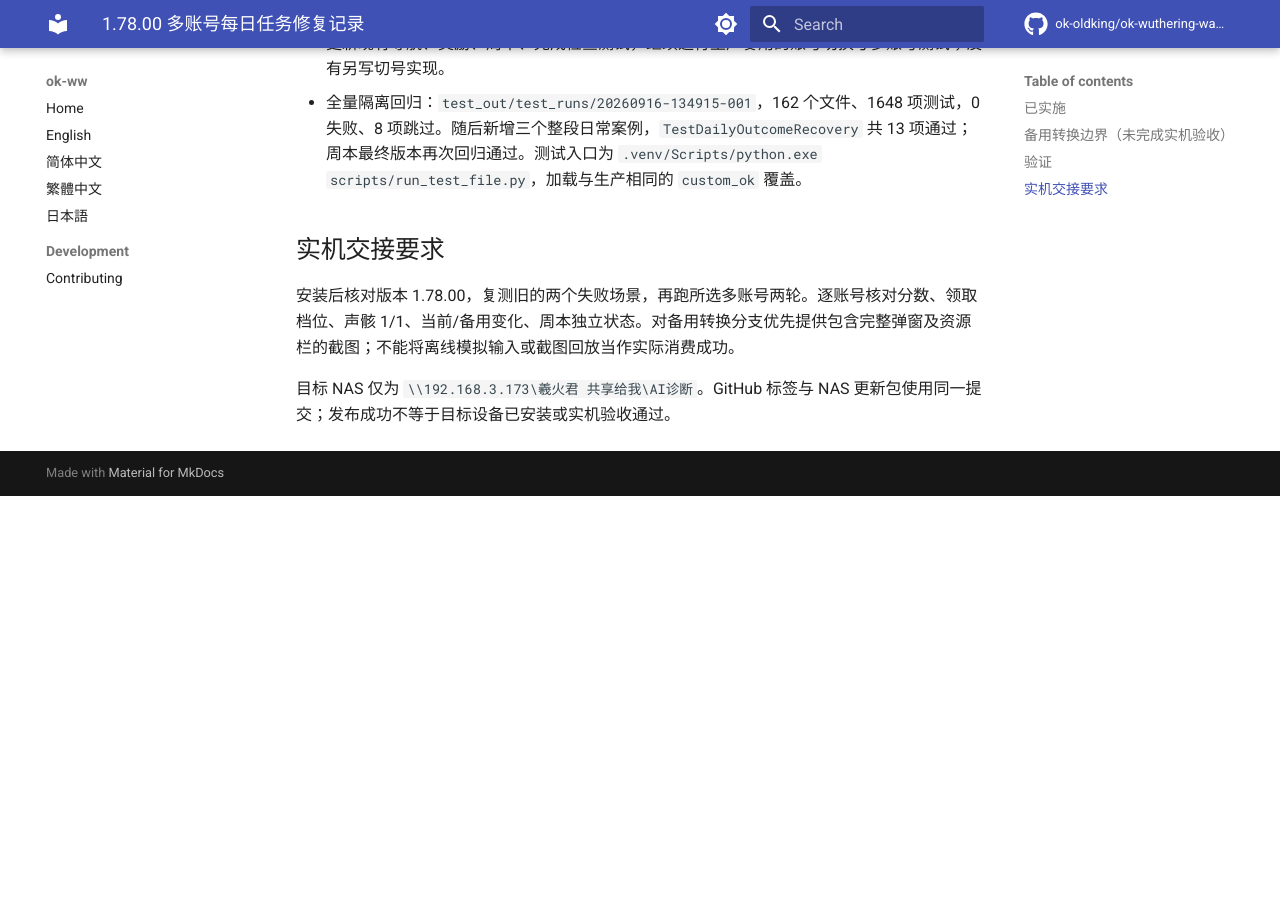
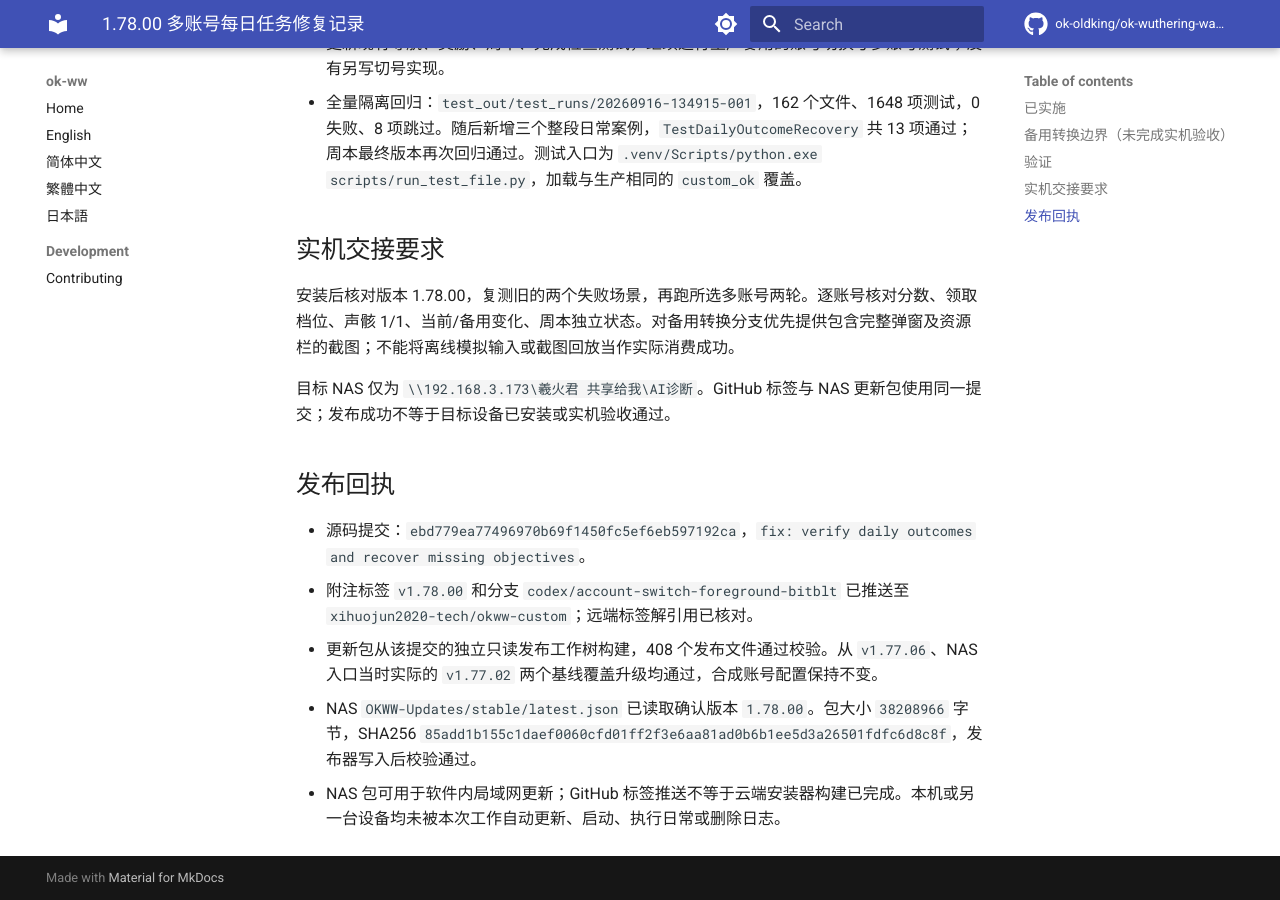
Before and after one commit to xihuojun2020-tech/okww-custom, an MkDocs documentation site: the page built from docs/reviews/2026-09-16-daily-outcome-implementation.md, in a window 1280 px wide and 900 px high, scrolled down 1380 px. Built offline with MkDocs 1.6.1 and Material for MkDocs 9.7.7, drawn with Linux system fonts in a browser that asks for light colours; comment, search, counter and statistics services are not loaded; before the commit the page ends 1876 px from its top, so only the background shows below that.

Commit message:
docs: record daily recovery release verification

```diff
--- a/docs/reviews/2026-09-16-daily-outcome-implementation.md
+++ b/docs/reviews/2026-09-16-daily-outcome-implementation.md
@@ -31,3 +31,11 @@
 安装后核对版本 1.78.00，复测旧的两个失败场景，再跑所选多账号两轮。逐账号核对分数、领取档位、声骸 1/1、当前/备用变化、周本独立状态。对备用转换分支优先提供包含完整弹窗及资源栏的截图；不能将离线模拟输入或截图回放当作实际消费成功。
 
 目标 NAS 仅为 `\\192.168.3.173\羲火君 共享给我\AI诊断`。GitHub 标签与 NAS 更新包使用同一提交；发布成功不等于目标设备已安装或实机验收通过。
+
+## 发布回执
+
+- 源码提交：`ebd779ea77496970b69f1450fc5ef6eb597192ca`，`fix: verify daily outcomes and recover missing objectives`。
+- 附注标签 `v1.78.00` 和分支 `codex/account-switch-foreground-bitblt` 已推送至 `xihuojun2020-tech/okww-custom`；远端标签解引用已核对。
+- 更新包从该提交的独立只读发布工作树构建，408 个发布文件通过校验。从 `v1.77.06`、NAS 入口当时实际的 `v1.77.02` 两个基线覆盖升级均通过，合成账号配置保持不变。
+- NAS `OKWW-Updates/stable/latest.json` 已读取确认版本 `1.78.00`。包大小 `38208966` 字节，SHA256 `85add1b155c1daef0060cfd01ff2f3e6aa81ad0b6b1ee5d3a26501fdfc6d8c8f`，发布器写入后校验通过。
+- NAS 包可用于软件内局域网更新；GitHub 标签推送不等于云端安装器构建已完成。本机或另一台设备均未被本次工作自动更新、启动、执行日常或删除日志。
```
Also changed, not shown: docs/superpowers/plans/2026-09-16-daily-outcome-repair.md (+1 -1 lines).
